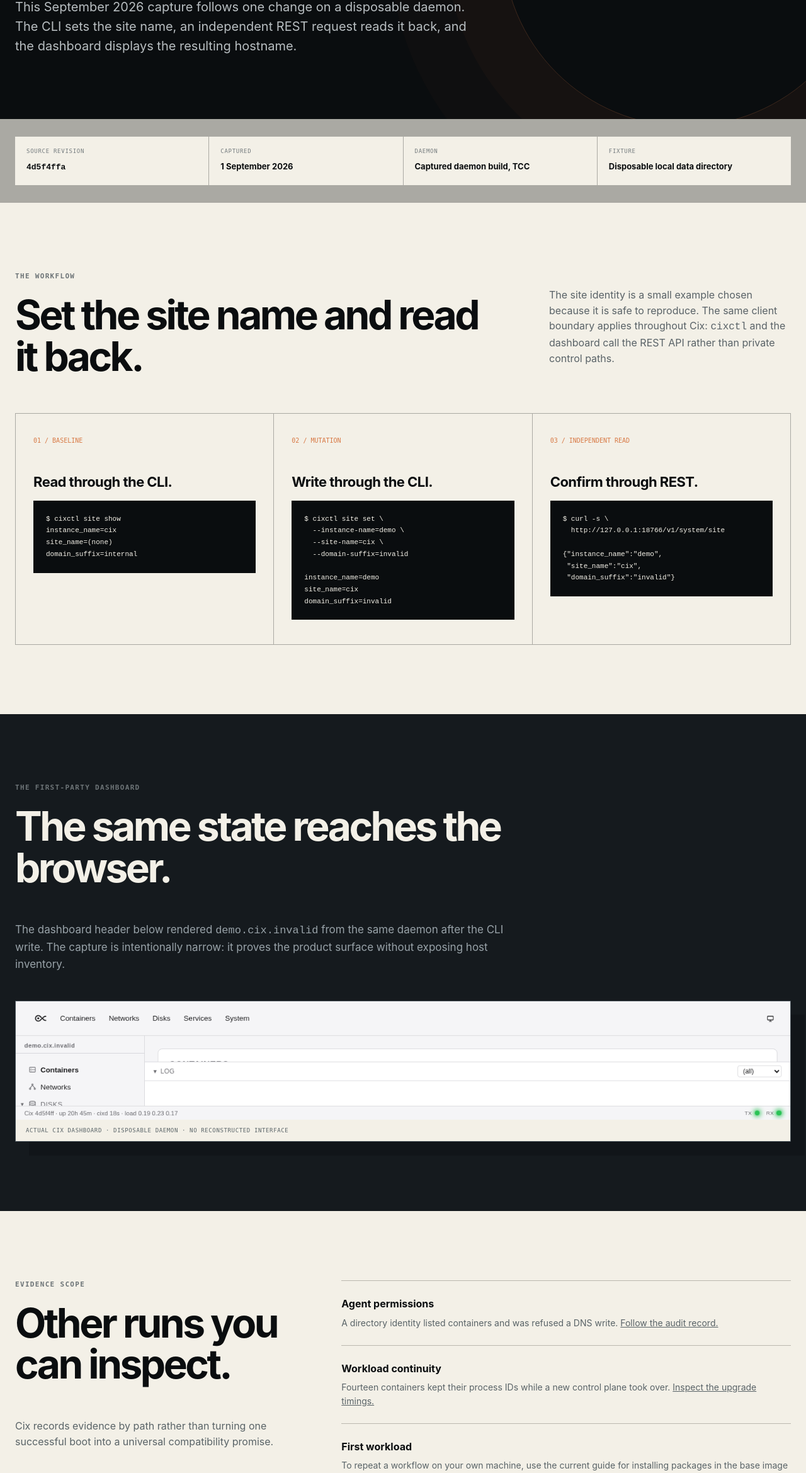
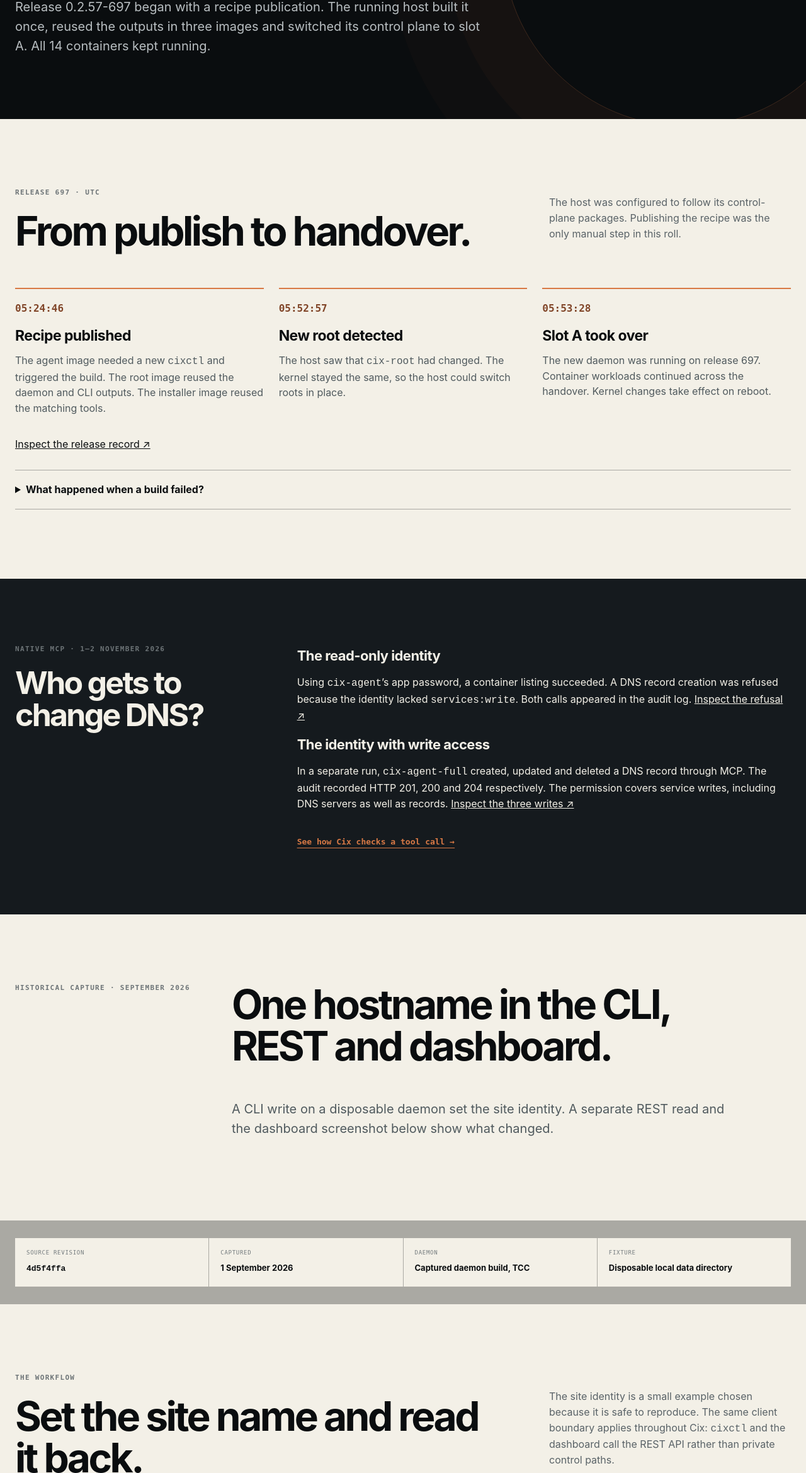
Before and after one commit to The-Cix-Project/cix-website, a plain HTML site: page site/proof.html in a window 1280 px wide. Shown: the part 461-2800 px from the top of the page at 63% size. Drawn offline with Linux system fonts and the light colour scheme.

Commit message:
Show the host upgrading itself and MCP enforcing two agent roles

```diff
--- a/site/app.js
+++ b/site/app.js
@@ -20,7 +20,7 @@ const primaryLinks = [
   ['architecture.html', 'Architecture', 'Trace a client request from cixd to the kernel.'],
   ['services.html', 'Services', 'Run directory, DNS, DHCP and time services in containers.'],
   ['status.html', 'Project status', 'Inspect recorded host runs and current limits.'],
-  ['proof.html', 'Product proof', 'Follow a captured CLI change through REST and the dashboard.'],
+  ['proof.html', 'Product proof', 'Inspect a host upgrade, agent permissions and a dashboard capture.'],
   ['contribute.html', 'Contribute', 'Report a result or prepare a signed-off patch.'],
   ['sitemap.html', 'Sitemap', 'Find every public page.'],
   ['404.html', 'Not found', 'Return to the site from a missing address.'],
--- a/site/proof.html
+++ b/site/proof.html
@@ -2,7 +2,7 @@
 <html lang="en">
 <head>
   <meta charset="utf-8"><meta name="viewport" content="width=device-width, initial-scale=1">
-<meta name="description" content="A reproduced Cix CLI, REST API, and dashboard workflow captured from a disposable real daemon."><meta property="og:type" content="website"><meta property="og:title" content="Product proof — Cix"><meta property="og:description" content="A reproduced CLI, REST API, and dashboard workflow from a real disposable Cix daemon."><meta name="twitter:card" content="summary">
+<meta name="description" content="Follow a recorded self-hosted Cix upgrade, compare two MCP identities changing DNS, and inspect an earlier CLI and dashboard capture."><meta property="og:type" content="website"><meta property="og:title" content="Product proof — Cix"><meta property="og:description" content="Follow a recorded self-hosted Cix upgrade, compare two MCP identities changing DNS, and inspect an earlier CLI and dashboard capture."><meta name="twitter:card" content="summary">
   <meta name="theme-color" content="#0a0d0f"><title>Product proof — Cix</title>
   <link rel="icon" href="assets/brand/cix-app-icon.svg" type="image/svg+xml"><link rel="stylesheet" href="style.css">
 </head>
@@ -10,7 +10,41 @@
   <a class="skip-link" href="#main">Skip to content</a>
   <header class="site-header"><a class="brand" href="index.html"><img src="assets/brand/cix-mark.svg" alt="" width="47" height="28"><span>cix</span></a><button class="menu-button" type="button" aria-expanded="false" aria-controls="site-nav">Menu</button><nav id="site-nav" aria-label="Primary navigation"><a href="getting-started.html">Get started</a><a href="get.html">Download Cix</a><a href="why.html">Why Cix</a><a href="architecture.html">Architecture</a><a href="services.html">Services</a><a href="status.html">Project status</a><a class="nav-cta" href="https://github.com/The-Cix-Project/cix">View public source mirror <span aria-hidden="true">↗</span></a></nav></header>
   <main id="main">
-    <section class="page-hero proof-hero"><p class="eyebrow"><span class="live-dot"></span> Reproduced product workflow</p><h1>One site name in the CLI, REST and dashboard.</h1><p>This September 2026 capture follows one change on a disposable daemon. The CLI sets the site name, an independent REST request reads it back, and the dashboard displays the resulting hostname.</p></section>
+    <section class="page-hero proof-hero">
+      <p class="eyebrow">Engineering record · 19 November 2026</p>
+      <h1>A Cix host built its own upgrade.</h1>
+      <p>Release 0.2.57-697 began with a recipe publication. The running host built it once, reused the outputs in three images and switched its control plane to slot A. All 14 containers kept running.</p>
+    </section>
+
+    <section class="proof-workflow" id="release-run" aria-labelledby="release-title">
+      <div class="section-heading">
+        <div><p class="section-index">Release 697 · UTC</p><h2 id="release-title">From publish to handover.</h2></div>
+        <p>The host was configured to follow its control-plane packages. Publishing the recipe was the only manual step in this roll.</p>
+      </div>
+      <ol class="release-trace">
+        <li><time datetime="2026-11-19T05:24:46Z">05:24:46</time><h3>Recipe published</h3><p>The agent image needed a new <code>cixctl</code> and triggered the build. The root image reused the daemon and CLI outputs. The installer image reused the matching tools.</p></li>
+        <li><time datetime="2026-11-19T05:52:57Z">05:52:57</time><h3>New root detected</h3><p>The host saw that <code>cix-root</code> had changed. The kernel stayed the same, so the host could switch roots in place.</p></li>
+        <li><time datetime="2026-11-19T05:53:28Z">05:53:28</time><h3>Slot A took over</h3><p>The new daemon was running on release 697. Container workloads continued across the handover. Kernel changes take effect on reboot.</p></li>
+      </ol>
+      <p><a href="https://github.com/The-Cix-Project/cix/commit/0fa4cbcc52dccfa9de352465d6e6eadd2e20d1a4">Inspect the release record ↗</a></p>
+      <details class="run-detail"><summary>What happened when a build failed?</summary>
+        <p>Earlier that day, release 694 expected a file that had moved. Release 695 staged an empty main package. Both stopped before reaching the host root. The machine stayed on 693 with its containers running. <a href="https://github.com/The-Cix-Project/cix/commit/0bd1027708fa5d72092ec28496935471a2408b21">Read the two failed builds ↗</a></p>
+      </details>
+    </section>
+
+    <section class="verification-section" id="agent-runs">
+      <div><p class="section-index">Native MCP · 1–2 November 2026</p><h2>Who gets to change DNS?</h2></div>
+      <div>
+        <h3>The read-only identity</h3><p>Using <code>cix-agent</code>’s app password, a container listing succeeded. A DNS record creation was refused because the identity lacked <code>services:write</code>. Both calls appeared in the audit log. <a href="https://github.com/The-Cix-Project/cix/commit/a46b169d589b9120d028f5a1654d90ab4cf183b3">Inspect the refusal ↗</a></p>
+        <h3>The identity with write access</h3><p>In a separate run, <code>cix-agent-full</code> created, updated and deleted a DNS record through MCP. The audit recorded HTTP 201, 200 and 204 respectively. The permission covers service writes, including DNS servers as well as records. <a href="https://github.com/The-Cix-Project/cix/commit/aa99eb1f204049ce252d5daf0f0ead26cad250d3">Inspect the three writes ↗</a></p>
+        <a class="text-link" href="api.html#native-mcp">See how Cix checks a tool call →</a>
+      </div>
+    </section>
+
+    <section class="editorial-lead" id="client-capture">
+      <p class="section-index">Historical capture · September 2026</p>
+      <div><h2>One hostname in the CLI, REST and dashboard.</h2><p>A CLI write on a disposable daemon set the site identity. A separate REST read and the dashboard screenshot below show what changed.</p></div>
+    </section>
     <section class="proof-context" aria-label="Capture context"><div><small>Source revision</small><strong><code>4d5f4ffa</code></strong></div><div><small>Captured</small><strong>1 September 2026</strong></div><div><small>Daemon</small><strong>Captured daemon build, TCC</strong></div><div><small>Fixture</small><strong>Disposable local data directory</strong></div></section>
     <section class="proof-workflow"><div class="section-heading"><div><p class="section-index">The workflow</p><h2>Set the site name and read it back.</h2></div><p>The site identity is a small example chosen because it is safe to reproduce. The same client boundary applies throughout Cix: <code>cixctl</code> and the dashboard call the REST API rather than private control paths.</p></div><div class="workflow-grid">
       <article><span>01 / Baseline</span><h3>Read through the CLI.</h3><pre><code>$ cixctl site show
@@ -33,11 +67,6 @@ domain_suffix=invalid</code></pre></article>
  "domain_suffix":"invalid"}</code></pre></article>
     </div></section>
     <section class="dashboard-proof"><div><p class="section-index">The first-party dashboard</p><h2>The same state reaches the browser.</h2><p>The dashboard header below rendered <code>demo.cix.invalid</code> from the same daemon after the CLI write. The capture is intentionally narrow: it proves the product surface without exposing host inventory.</p></div><figure><img src="assets/screens/dashboard-identity-proof.png" alt="Cix dashboard showing the site identity demo.cix.invalid after it was set through cixctl"><figcaption>Actual Cix dashboard · disposable daemon · no reconstructed interface</figcaption></figure></section>
-    <section class="boundaries-section"><div><p class="section-index">Evidence scope</p><h2>Other runs you can inspect.</h2><p>Cix records evidence by path rather than turning one successful boot into a universal compatibility promise.</p></div><ul>
-        <li><strong>Agent permissions</strong><span>A directory identity listed containers and was refused a DNS write. <a href="status.html#agent-access">Follow the audit record.</a></span></li>
-        <li><strong>Workload continuity</strong><span>Fourteen containers kept their process IDs while a new control plane took over. <a href="status.html#host-updates">Inspect the upgrade timings.</a></span></li>
-        <li><strong>First workload</strong><span>To repeat a workflow on your own machine, use the current guide for installing packages in the base image and starting a service. <a href="getting-started.html">Run your first container.</a></span></li>
-      </ul></section>
     <section class="proof-contract"><p class="section-index">Follow the evidence</p><div><h2>Inspect the exact contract.</h2><p><code>GET /v1/system/site</code> and <code>PUT /v1/system/site</code> are defined in the OpenAPI document and described in the API guide. The CLI and dashboard implementations are in the same source tree.</p><div class="actions"><a class="button primary" href="https://github.com/The-Cix-Project/cix/blob/master/docs/api/openapi.yaml">Open OpenAPI <img src="assets/icons/arrow-right.svg" alt=""></a><a class="button dark-outline" href="https://github.com/The-Cix-Project/cix/blob/master/docs/api/README.md#this-installs-identity-site-config">Read the API guide</a></div></div></section>
   </main>
   <footer>
--- a/site/style.css
+++ b/site/style.css
@@ -383,6 +383,14 @@ footer a:hover { color: var(--copper); }
 .service-boundaries .button { margin-top: 20px; }
 
 /* Reproduced product proof */
+.release-trace { display: grid; grid-template-columns: repeat(auto-fit, minmax(min(100%, 240px), 1fr)); gap: 24px; padding: 0; list-style: none; }
+.release-trace li { border-top: 2px solid var(--copper); padding-top: 18px; }
+.release-trace time { color: #814629; font: 600 16px var(--mono); }
+.release-trace h3 { margin: 14px 0 8px; font-size: 23px; }
+.release-trace p, .run-detail p { max-width: 65ch; color: #505a5e; }
+.run-detail { margin-top: 28px; padding: 18px 0; border-block: 1px solid #aaa9a3; }
+.run-detail summary { cursor: pointer; font-weight: 650; }
+.run-detail p { margin: 12px 0 0; }
 .proof-context { padding-top: 28px; padding-bottom: 28px; display: grid; grid-template-columns: repeat(4, 1fr); gap: 1px; background: #aaa9a3; }
 .proof-context div { padding: 18px; background: var(--paper); }
 .proof-context small { display: block; margin-bottom: 6px; color: #747b7e; font: 9px var(--mono); letter-spacing: .08em; text-transform: uppercase; }
```
Also changed, not shown: site/api.html (+1 -1 lines), site/build.html (+1 -1 lines), site/index.html (+3 -3 lines), site/resources.html (+1 -1 lines), site/sitemap.html (+1 -1 lines), 1 other file.
